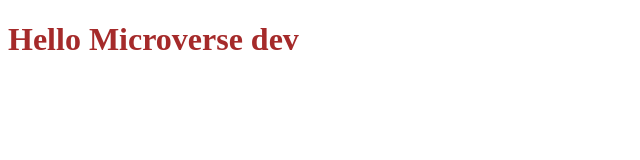
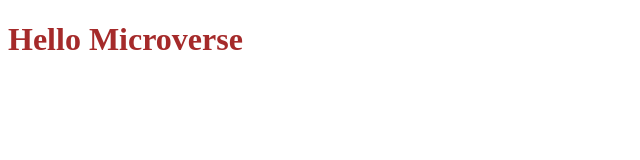
Before and after one commit to nunegabriel/Hello-Microverse, a website: page index.html in a window 1280 px wide. Shown: the full height of the page, 0-640 px from the left. Drawn offline with Linux system fonts and the light colour scheme.

Commit message:
css-corrected

```diff
--- a/index.html
+++ b/index.html
@@ -8,7 +8,7 @@
     <link rel="stylesheet" href="style.css">
 </head>
 <body>
-    <h1>Hello Microverse dev</h1>
+    <h1>Hello Microverse </h1>
 
 
 </body>
```
Also changed, not shown: package.json (added, +9 -0 lines), 2 other files.
